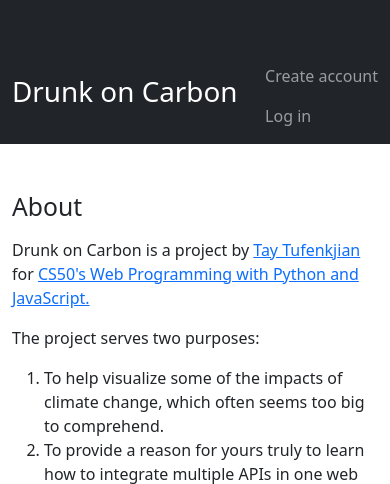
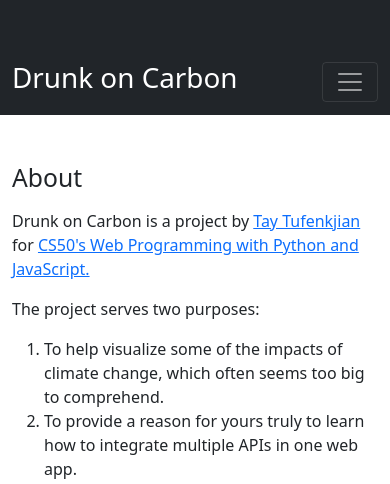
Before and after one commit to TayTufenkjian/drunk-on-carbon, a Django app: page /about in a window 390 px wide. Shown: the top 484 px of the page. Run offline with Django 4.2, Linux system fonts and the light colour scheme; some libraries are stand-ins or nearby versions.

Commit message:
updated navbar to include hamburger menu icon toggle for mobile

```diff
--- a/carbon/templates/layout.html
+++ b/carbon/templates/layout.html
@@ -23,6 +23,10 @@
         <nav class="navbar navbar-expand-sm navbar-dark bg-dark">
             <div class="container layout-container">
                 <a class="navbar-brand" href="/"><h1>Drunk on Carbon</h1></a>
+                <button class="navbar-toggler" type="button" data-bs-toggle="collapse" data-bs-target="#navbarNavAltMarkup" aria-controls="navbarNavAltMarkup" aria-expanded="false" aria-label="Toggle navigation">
+                    <span class="navbar-toggler-icon"></span>
+                </button>
+                <div class="collapse navbar-collapse justify-content-end" id="navbarNavAltMarkup">
                     <div class="navbar-nav">
                         {% if user.is_authenticated %}
                             <a class="nav-link" href="{% url 'saved_estimates_view' %}">Saved estimates</a>
@@ -32,6 +36,7 @@
                             <a class="nav-link" href="{% url 'create_account' %}">Create account</a>
                             <a class="nav-link" href="{% url 'login' %}">Log in</a>
                         {% endif %}
+                    </div>
                 </div>
             </div>
         </nav>
--- a/carbon/views.py
+++ b/carbon/views.py
@@ -1,8 +1,8 @@
-import json
 import logging
 import math
 import requests
 import urllib.parse
+
 from django.contrib.auth import authenticate, login, logout
 from django.contrib.auth.decorators import login_required
 from django.contrib.auth.hashers import check_password
```
Lines whose indentation alone changed are shown as unchanged.
